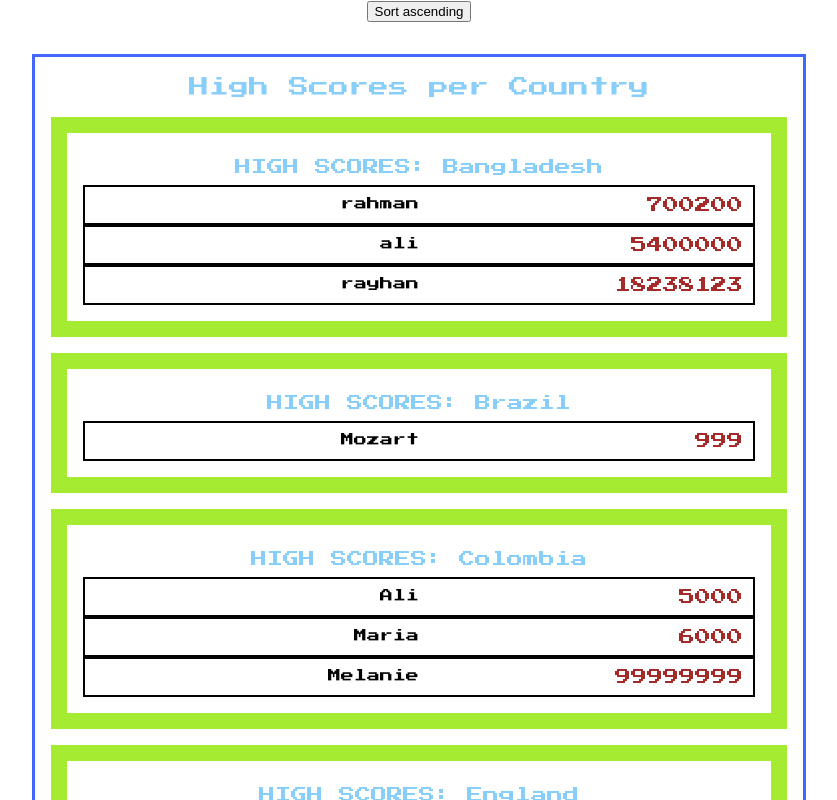
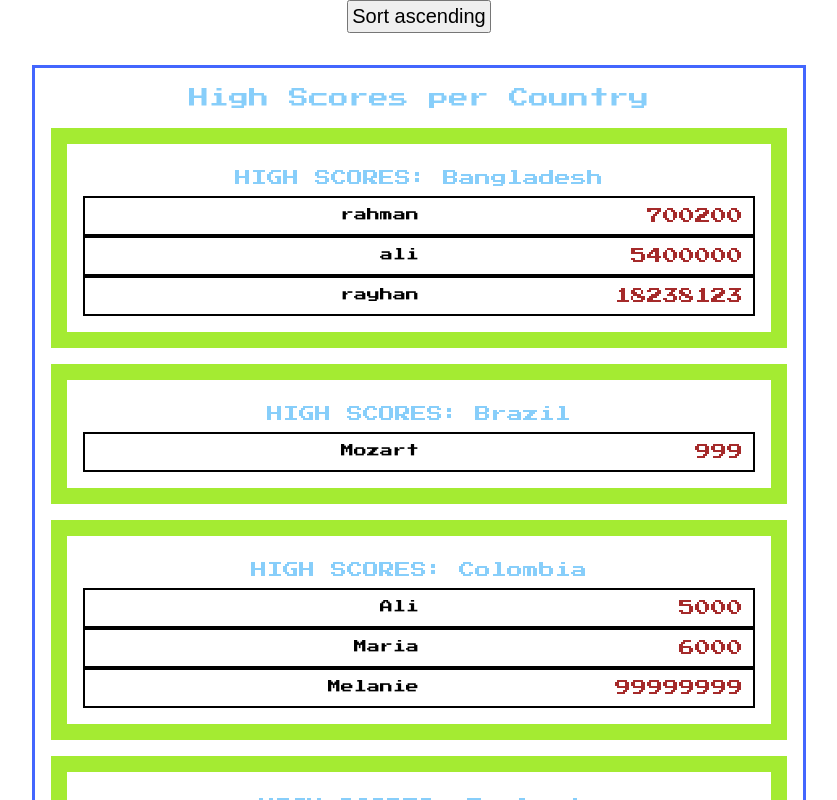
Before and after one commit to malkitbenning/high-scores-react, a React (Create React App) app in the folder high-score/: page / in a window 1280 px wide. Shown: the top 800 px of the page, without its empty margins (221-1058 px from the left). Built offline with nearby package versions, Linux system fonts and the light colour scheme.

Commit message:
changed button formatting

```diff
--- a/high-score/src/App.css
+++ b/high-score/src/App.css
@@ -13,3 +13,8 @@
 .scores-title {
   font-size: 1.25rem;
 }
+
+.toggle-button {
+  font-size: 1.25rem;
+  padding: 3px;
+}
--- a/high-score/src/App.js
+++ b/high-score/src/App.js
@@ -29,7 +29,9 @@ function App() {
 
   return (
     <div className="App">
-      <button onClick={toggleOrder}>Sort {sortOrder} </button>
+      <button className="toggle-button" onClick={toggleOrder}>
+        Sort {sortOrder}{" "}
+      </button>
       <section className="scores-section">
         <div className="scores-container">
           <div className="scores-title">
```
